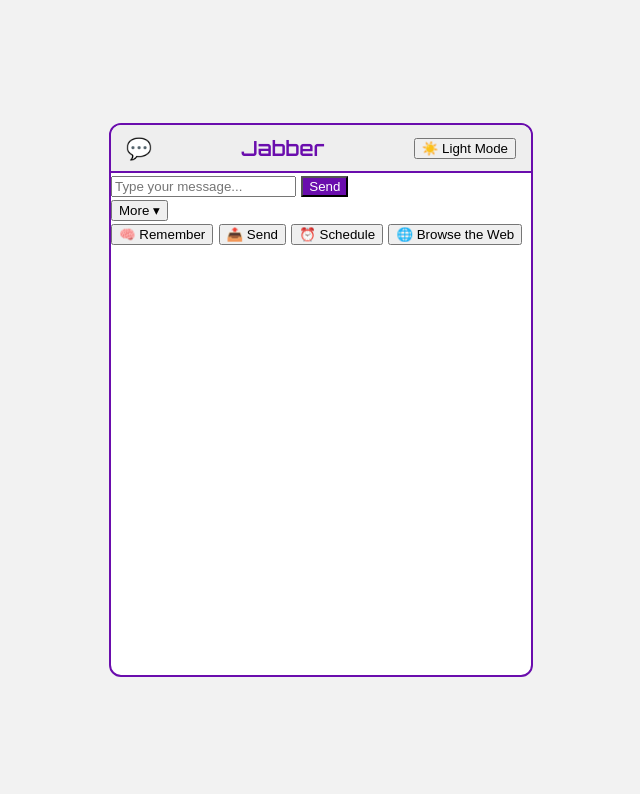
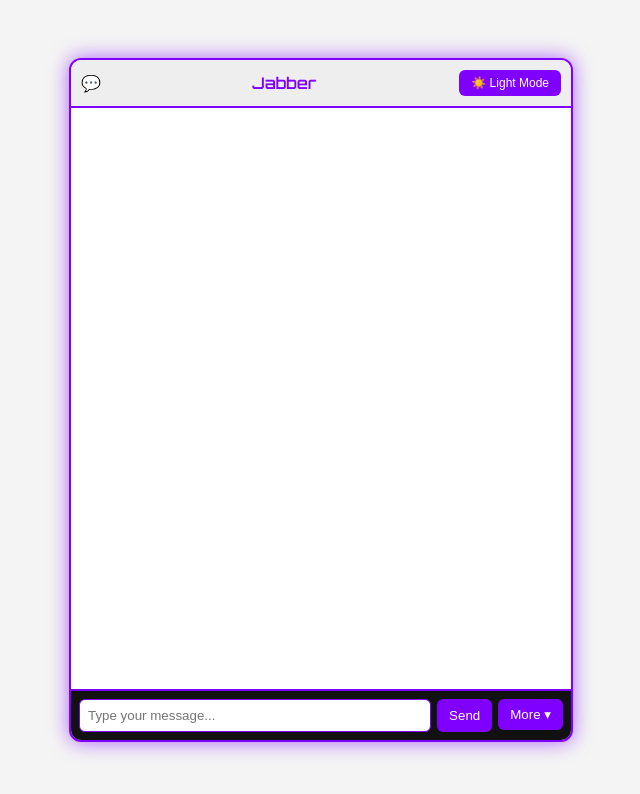
Before and after one commit to officialdanielhester-cpu/Jabber2.0, a website: page index.html in a window 1280 px wide. Both pictures are taken after a click on the button "🌙 Dark Mode". Shown: the whole page, without its empty margins (319-959 px from the left). Drawn offline with Linux system fonts and the light colour scheme.

Commit message:
Update style.css

```diff
--- a/style.css
+++ b/style.css
@@ -1,124 +1,165 @@
 body {
-  background: #1a1a1a;
+  font-family: 'Orbitron', sans-serif;
+  background-color: #121212;
+  margin: 0;
+  height: 100vh;
   display: flex;
   justify-content: center;
   align-items: center;
-  height: 100vh;
-  font-family: 'Orbitron', sans-serif;
-  margin: 0;
 }
 
 .chat-container {
-  width: 420px;
-  height: 550px;
-  background: #111;
-  border: 2px solid #6a0dad;
+  width: 95%;
+  max-width: 500px;
+  height: 85vh;
+  background: #1e1e1e;
+  border: 2px solid #8000ff;
   border-radius: 12px;
   display: flex;
   flex-direction: column;
   overflow: hidden;
-  font-size: 1.1rem;
+  box-shadow: 0 0 20px rgba(128, 0, 255, 0.6);
 }
 
 .chat-header {
-  background: #000;
-  color: #6a0dad;
-  padding: 10px 15px;
-  font-size: 1.3rem;
+  background: #111;
+  color: #8000ff;
+  padding: 10px;
   display: flex;
   justify-content: space-between;
   align-items: center;
-  border-bottom: 2px solid #6a0dad;
+  border-bottom: 2px solid #8000ff;
 }
 
-#chat-messages {
-  flex: 1;
-  padding: 12px;
+.chat-header .logo {
+  margin-right: 8px;
+}
+
+#theme-toggle {
+  background: #8000ff;
+  border: none;
+  padding: 6px 12px;
+  border-radius: 6px;
+  color: white;
+  cursor: pointer;
+  font-size: 12px;
+}
+
+.chat-box {
+  flex-grow: 1;
+  padding: 10px;
   overflow-y: auto;
-  background: #1e1e1e;
+  display: flex;
+  flex-direction: column;
+  gap: 10px;
 }
 
 .message {
-  max-width: 70%;
-  padding: 12px 16px;
-  margin: 10px;
-  border-radius: 18px;
+  max-width: 75%;
+  padding: 10px;
+  border-radius: 12px;
   line-height: 1.4;
-  font-size: 1rem;
-  display: inline-block;
-  clear: both;
+  font-size: 14px;
 }
 
-.message.user {
-  background: #6a0dad;
-  color: #fff;
-  float: right;
-  border-bottom-right-radius: 5px;
+.user-message {
+  align-self: flex-end;
+  background: #8000ff;
+  color: white;
 }
 
-.message.jabber {
+.bot-message {
+  align-self: flex-start;
   background: #333;
-  color: #eee;
-  float: left;
-  border-bottom-left-radius: 5px;
+  color: #ddd;
 }
 
-.chat-input {
+.chat-input-area {
   display: flex;
-  padding: 10px;
-  border-top: 2px solid #6a0dad;
-  background: #000;
+  padding: 8px;
+  background: #111;
+  border-top: 2px solid #8000ff;
+  gap: 6px;
 }
 
-.chat-input input {
+#user-input {
   flex: 1;
-  padding: 10px 14px;
-  font-size: 1rem;
-  border: none;
+  padding: 8px;
   border-radius: 6px;
+  border: 1px solid #8000ff;
   outline: none;
 }
 
-.chat-input button,
-.chat-input select {
-  margin-left: 8px;
-  font-size: 1rem;
-  padding: 10px 14px;
+#send-btn {
+  background: #8000ff;
   border: none;
+  padding: 8px 12px;
   border-radius: 6px;
+  color: white;
   cursor: pointer;
 }
 
-#send-btn {
-  background: #6a0dad;
-  color: #fff;
+.dropdown {
+  position: relative;
 }
 
-#options-menu {
-  background: #222;
-  color: #fff;
+.dropbtn {
+  background: #8000ff;
+  border: none;
+  padding: 8px 12px;
+  border-radius: 6px;
+  color: white;
+  cursor: pointer;
 }
 
-.light-mode {
-  background: #f2f2f2;
-  color: #000;
+.dropdown-content {
+  display: none;
+  position: absolute;
+  bottom: 40px;
+  right: 0;
+  background-color: #1e1e1e;
+  border: 1px solid #8000ff;
+  border-radius: 6px;
+  min-width: 160px;
+  box-shadow: 0px 8px 16px rgba(0,0,0,0.4);
+  z-index: 1;
+  flex-direction: column;
 }
 
-.light-mode .chat-container {
-  background: #fff;
-  border: 2px solid #6a0dad;
+.dropdown-content button {
+  background: none;
+  color: white;
+  padding: 10px;
+  border: none;
+  text-align: left;
+  cursor: pointer;
+  width: 100%;
 }
 
-.light-mode #chat-messages {
-  background: #f9f9f9;
+.dropdown-content button:hover {
+  background: #8000ff;
 }
 
-.light-mode .chat-header {
-  background: #eee;
-  color: #6a0dad;
+.dropdown:hover .dropdown-content {
+  display: flex;
 }
 
-.light-mode .message.jabber {
+/* Light Mode */
+body.light-mode {
+  background: #f4f4f4;
+}
+
+body.light-mode .chat-container {
+  background: #fff;
+  border-color: #8000ff;
+}
+
+body.light-mode .chat-header {
+  background: #eee;
+  color: #8000ff;
+}
+
+body.light-mode .bot-message {
   background: #ddd;
-  color: #111;
+  color: #222;
 }
```
